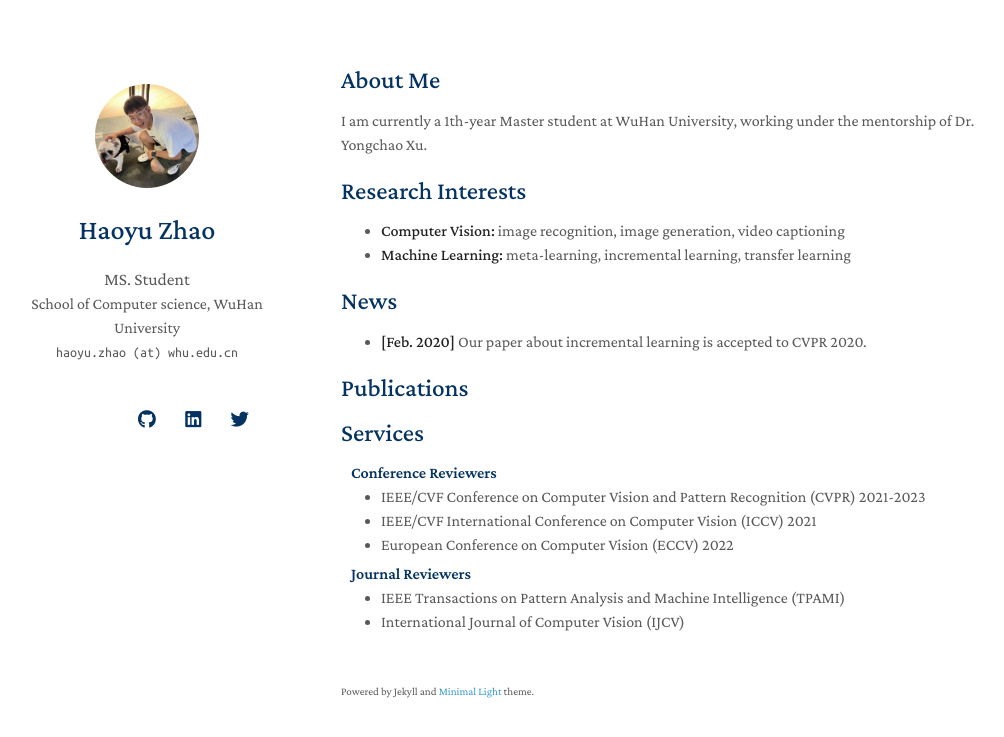
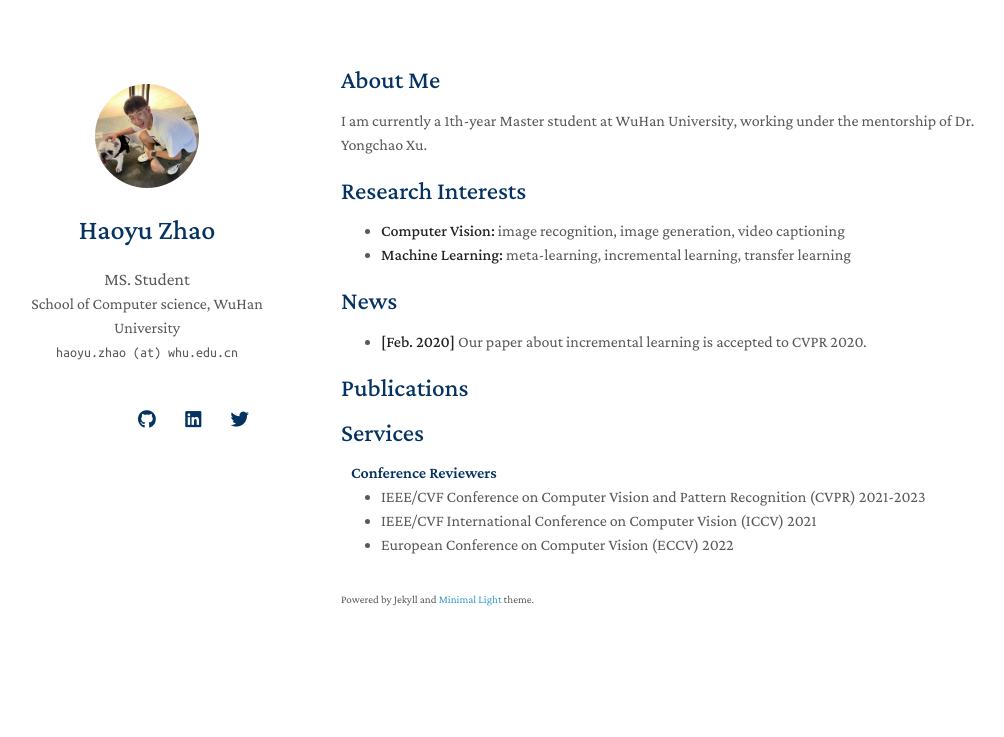
Before and after one commit to zhaohaoyu376/zhaohaoyu376.github.io, a Jekyll site: the page built from index.md, in a window 1280 px wide. Shown: the top 737 px of the page, without its empty margins (129-1133 px from the left). Built offline with Jekyll 4.4.1, drawn with Linux system fonts in a browser that asks for light colours; nearby versions of some CDN libraries; a style sheet for code colours, icons or effects is not loaded; our own code applies the rules of GitHub Pages for plain Markdown files.

Commit message:
Update services.md

```diff
--- a/_includes/services.md
+++ b/_includes/services.md
@@ -7,10 +7,3 @@
   <li><a href="http://iccv2021.thecvf.com/"><autocolor>IEEE/CVF International Conference on Computer Vision (ICCV) 2021</autocolor></a></li>
   <li><a href="https://eccv2022.ecva.net/"><autocolor>European Conference on Computer Vision (ECCV) 2022</autocolor></a></li>
 </ul>
-
-<h4 style="margin:0 10px 0;">Journal Reviewers</h4>
-
-<ul style="margin:0 0 20px;">
-  <li><a href="https://www.computer.org/csdl/journal/tp"><autocolor>IEEE Transactions on Pattern Analysis and Machine Intelligence (TPAMI)</autocolor></a></li>
-  <li><a href="https://www.springer.com/journal/11263"><autocolor>International Journal of Computer Vision (IJCV)</autocolor></a></li>
-</ul>
```
